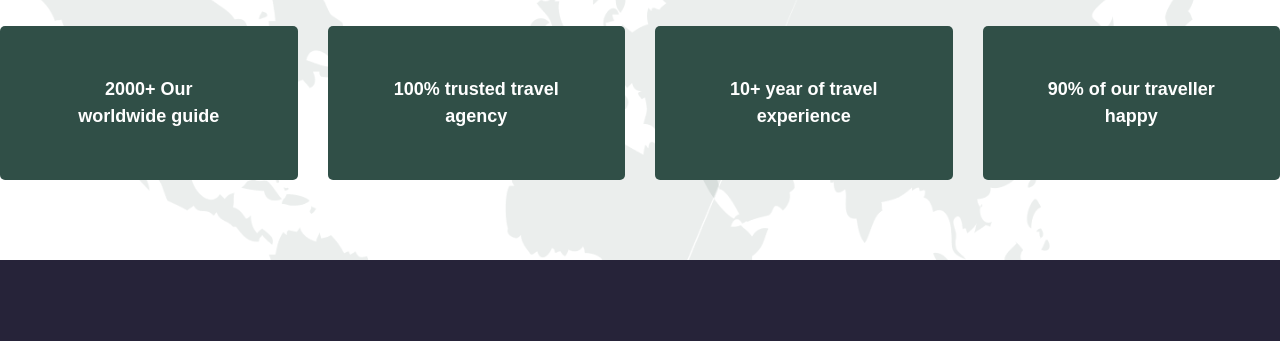
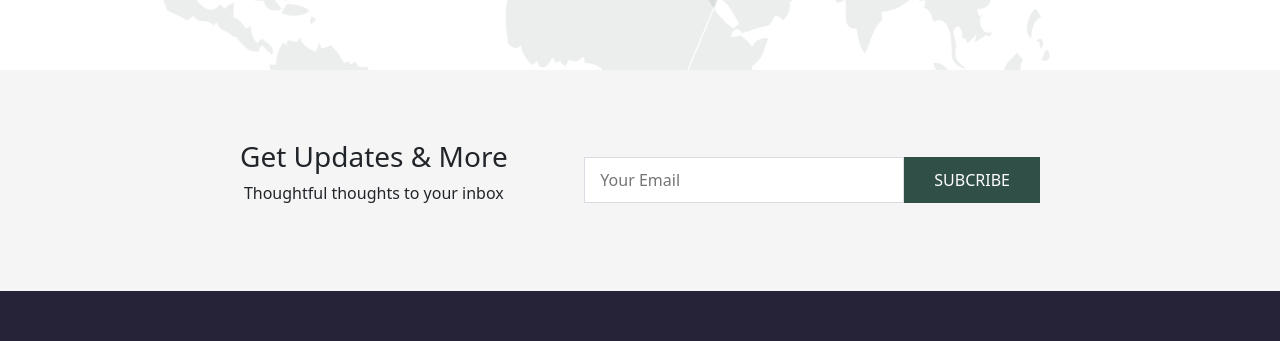
Before and after one commit to rakib5561/TourX-and-travels-site, a React (Create React App) app: page /home in a window 1280 px wide. Shown: the part 2687-3028 px from the top of the page. Built offline with nearby package versions, Linux system fonts and the light colour scheme.

Commit message:
get update with responsive

```diff
--- /dev/null
+++ b/src/Pagess/Home/GetUpdates/GetUpdates.css
@@ -0,0 +1,69 @@
+.update-wrape {
+  padding: 70px 0px;
+  background-color: #f5f5f5;
+}
+
+.update-container {
+  display: flex;
+  align-items: center;
+  justify-content: space-between;
+  width: 800px;
+  margin: 0 auto;
+}
+
+.update-content {
+  text-align: center;
+}
+
+.form-style {
+  display: flex;
+}
+.form-style input {
+  font-size: 16px;
+  width: 320px;
+  outline: none;
+  border: 1px solid #d7dce3;
+  padding: 10px 15px;
+}
+
+.subscribe-btn {
+  color: white;
+  border: none;
+  background-color: #304f47;
+  padding: 9px 30px;
+  transition: 0.2s all ease-in-out;
+}
+
+.subscribe-btn:hover {
+  background-color: #ff7f47;
+}
+
+@media only screen and (max-width: 600px) {
+  .update-container {
+    width: 100%;
+    display: flex;
+    align-items: center;
+    justify-content: space-between;
+  }
+  .update-container {
+    display: flex;
+    flex-direction: column;
+    align-items: center;
+  }
+  .form-style input {
+    font-size: 16px;
+    width: 65%;
+    margin: 0 auto;
+    outline: none;
+    border: 1px solid #d7dce3;
+    padding: 10px 15px;
+  }
+
+  .subscribe-btn {
+    color: white;
+    border: none;
+    background-color: #304f47;
+    padding: 9px 30px;
+    transition: 0.2s all ease-in-out;
+  }
+}
--- /dev/null
+++ b/src/Pagess/Home/GetUpdates/GetUpdates.js
@@ -0,0 +1,23 @@
+import React from 'react';
+import './GetUpdates.css';
+
+const GetUpdates = () => {
+    return (
+        <div className="update-wrape">
+            <div className="update-container">
+            <div className="update-content">
+                <h3>Get Updates & More</h3>
+                <p>Thoughtful thoughts to your inbox</p>
+            </div>
+            <div className="input-email">
+                <form className="form-style">
+                    <input type="email" name="" id="" placeholder="Your Email" />
+                    <button className="subscribe-btn">SUBCRIBE</button>
+                </form>
+            </div>
+            </div>
+        </div>
+    );
+};
+
+export default GetUpdates;
--- a/src/Pagess/Home/Home/Home.js
+++ b/src/Pagess/Home/Home/Home.js
@@ -1,5 +1,6 @@
 import React from 'react';
 import Banner from '../Banner/Banner';
+import GetUpdates from '../GetUpdates/GetUpdates';
 import Pakages from '../Pakages/Pakages';
 import WhyTourX from '../WhyTrourX/WhyTourX';
 
@@ -9,6 +10,7 @@ const Home = () => {
             <Banner></Banner>
             <Pakages></Pakages>
             <WhyTourX></WhyTourX>
+            <GetUpdates></GetUpdates>
         </div>
     );
 };
--- a/src/Pagess/Home/Pakages/Pakages.css
+++ b/src/Pagess/Home/Pakages/Pakages.css
@@ -19,7 +19,7 @@
 .card-style {
   width: 100%;
   margin: 10px;
-  padding: 40px 0px;
+  padding: 15px 0px;
   background-color: white;
   border-radius: 5px;
   box-shadow: 0 0 30px rgb(17 17 17 / 8%);
@@ -39,9 +39,8 @@
   color: #ff7f47;
   text-align: left;
   font-size: 24px;
-  margin-top: 25px;
   font-weight: 600;
-  padding-bottom: 40px;
+  padding-bottom: 20px;
   padding-left: 30px;
 }
 
```
